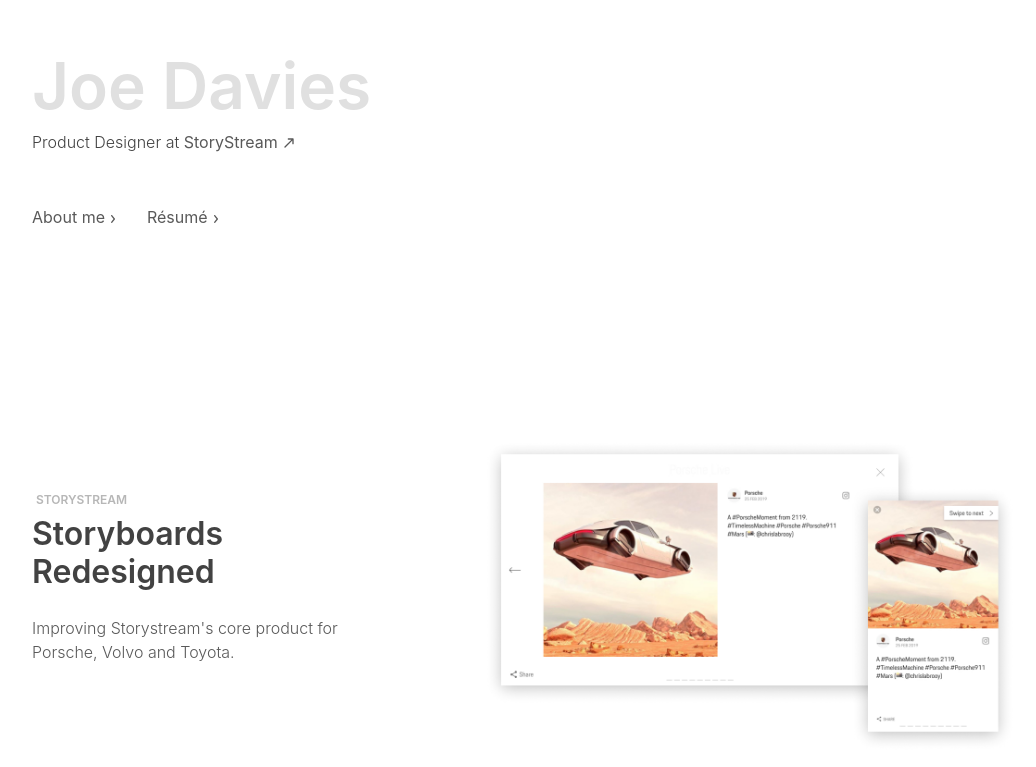
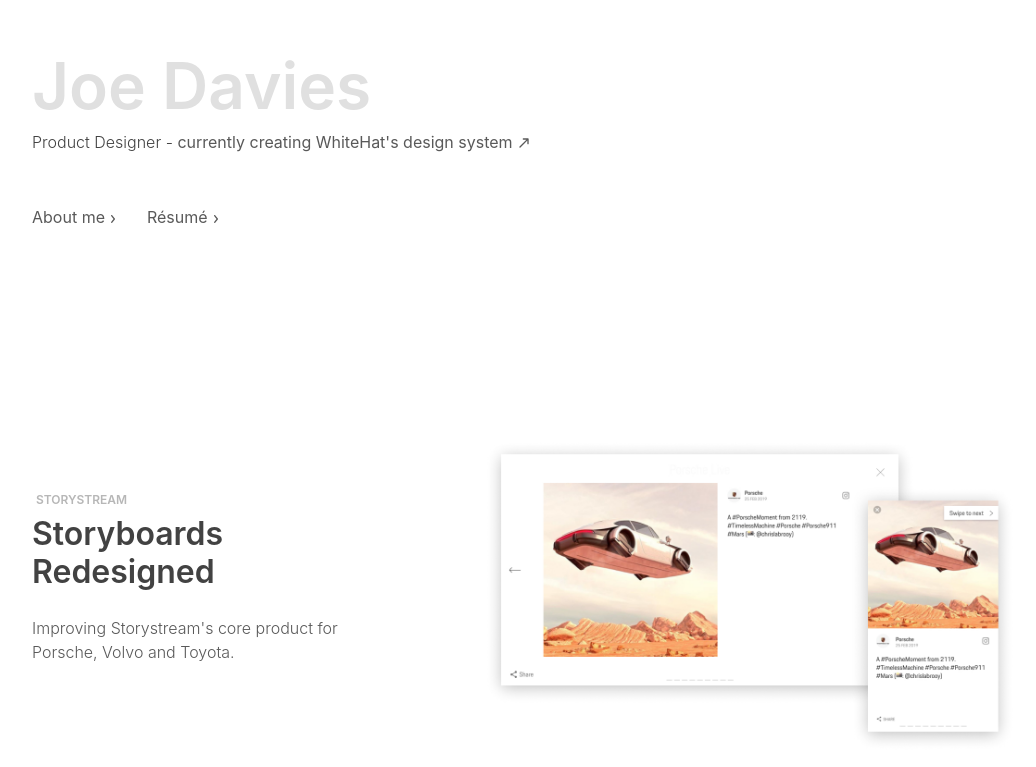
Before and after one commit to daviesjoe15/Portfolio, a plain HTML site: page index.html in a window 1280 px wide. Shown: the part 112-879 px from the top of the page, without its empty margins (103-1139 px from the left). Drawn offline with nearby package versions, Linux system fonts and the light colour scheme.

Commit message:
change job title - homepage

```diff
--- a/index.html
+++ b/index.html
@@ -35,7 +35,7 @@
 
         <div class="mb-7 intro">
             <h1 class="mb-2">Joe Davies</h1>
-            <h5 class="mb-2 font-weight-light">Product Designer at <a href="http://storystream.ai/" target="_blank" class="link-external">StoryStream</a></h5>
+            <h5 class="mb-2 font-weight-light">Product Designer - <a href="https://whitehat.org.uk/" target="_blank" class="link-external">currently creating WhiteHat's design system</a></h5>
         </div>
 
 
```
